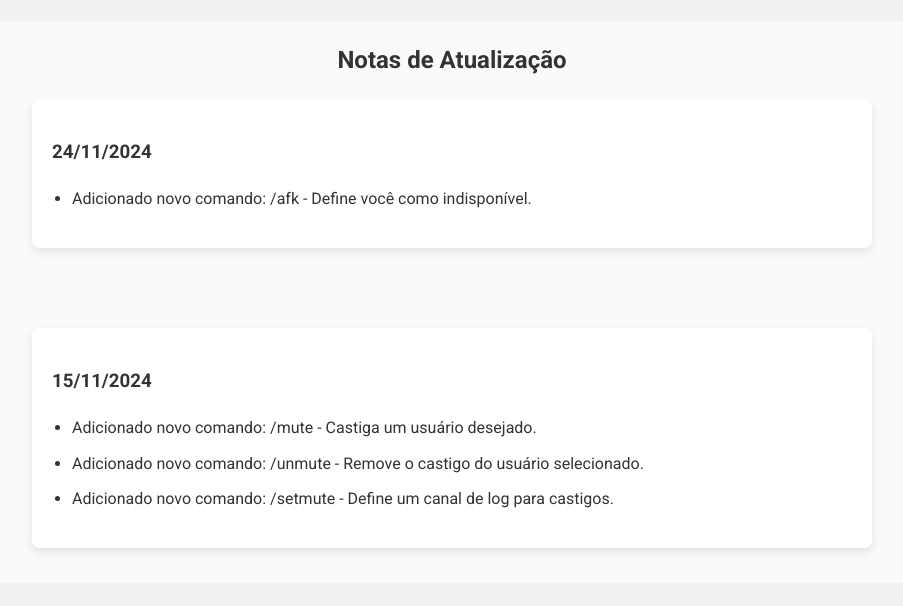
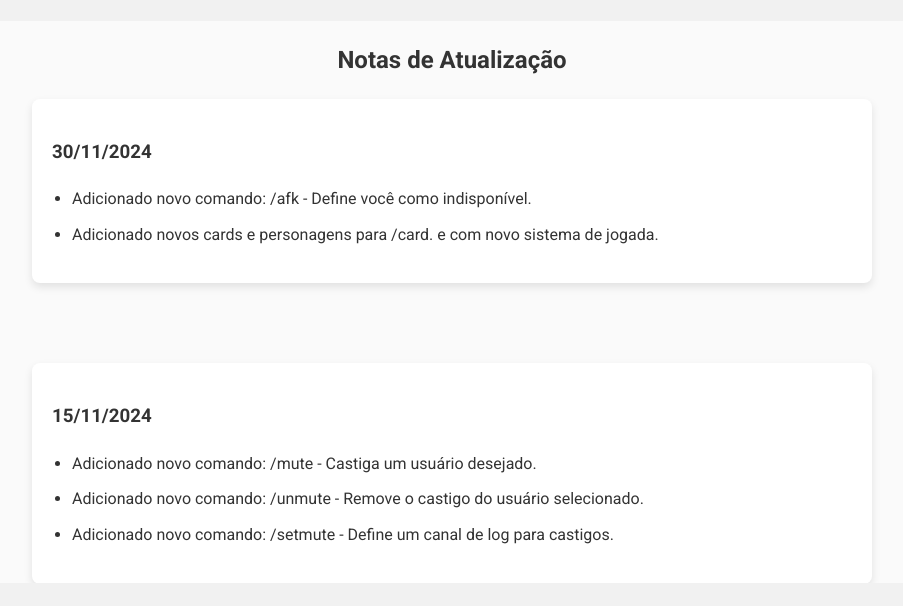
Before and after one commit to Ipxzfoxy/FluxoArts-APP, a website: page index.html in a window 1280 px wide. Shown: the part 139-745 px from the top of the page, without its empty margins (188-1091 px from the left). Drawn offline with Linux system fonts and the light colour scheme.

Commit message:
Update index.html

```diff
--- a/index.html
+++ b/index.html
@@ -25,9 +25,10 @@
     <h2>Notas de Atualização</h2>
 
     <div class="container">
-        <h3>24/11/2024</h3>
+        <h3>30/11/2024</h3>
         <ul>
             <li>Adicionado novo comando: /afk - Define você como indisponível.</li>
+            <li>Adicionado novos cards e personagens para /card. e com novo sistema de jogada.</li>
         </ul>
     </div>
 
```
